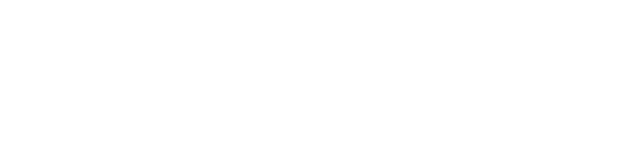
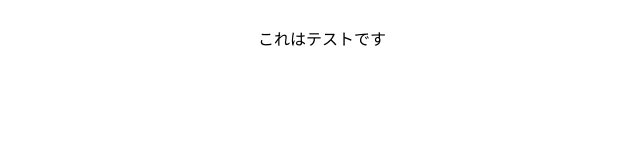
Before and after one commit to Lemon2neko/360view-test1, a plain HTML site: page index.html in a window 1280 px wide. Shown: the whole page, without its empty margins (318-958 px from the left). Drawn offline with Linux system fonts and the light colour scheme.

Commit message:
Update index.html

```diff
--- a/index.html
+++ b/index.html
@@ -5,6 +5,7 @@
   <body>
     <center>
       <img-360 src="./360image.jpg" width="640" height="380" ></img-360><br>
+      これはテストです
     </center>
   </body>
 </html>
```
